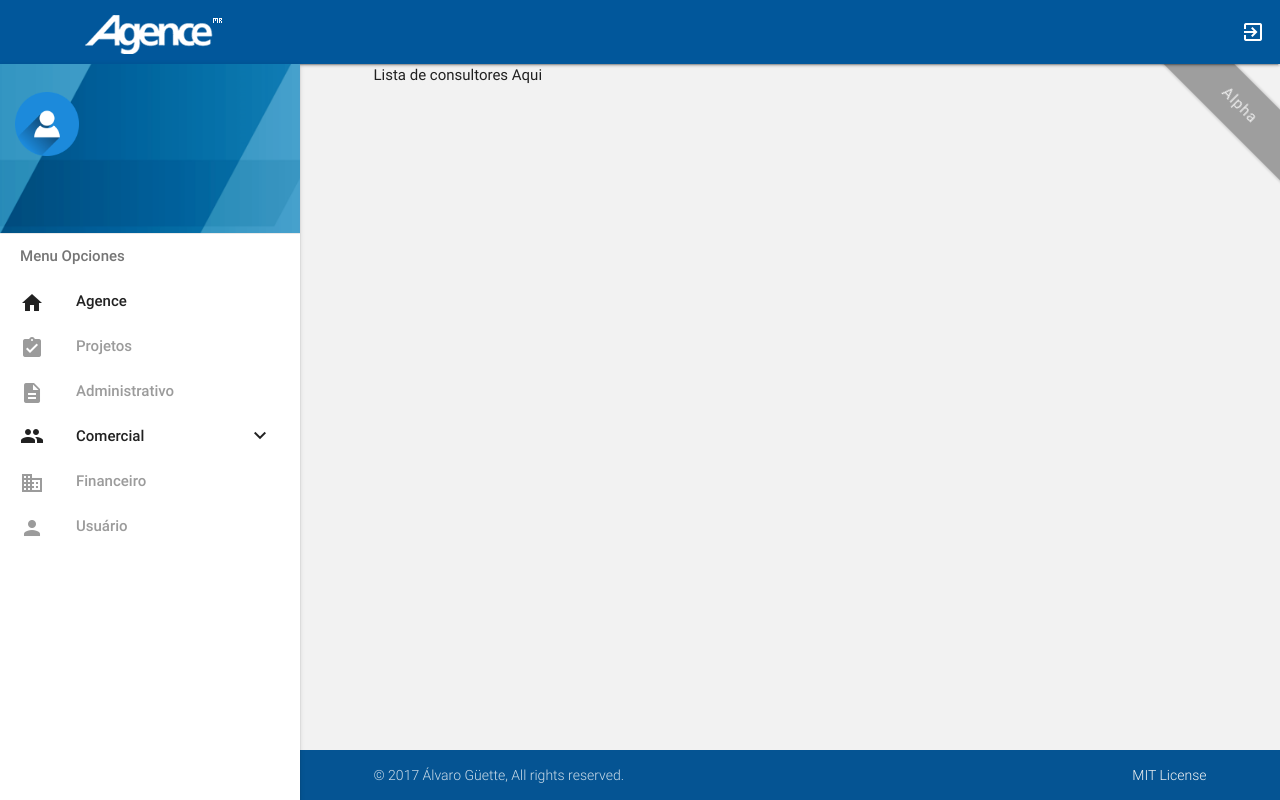
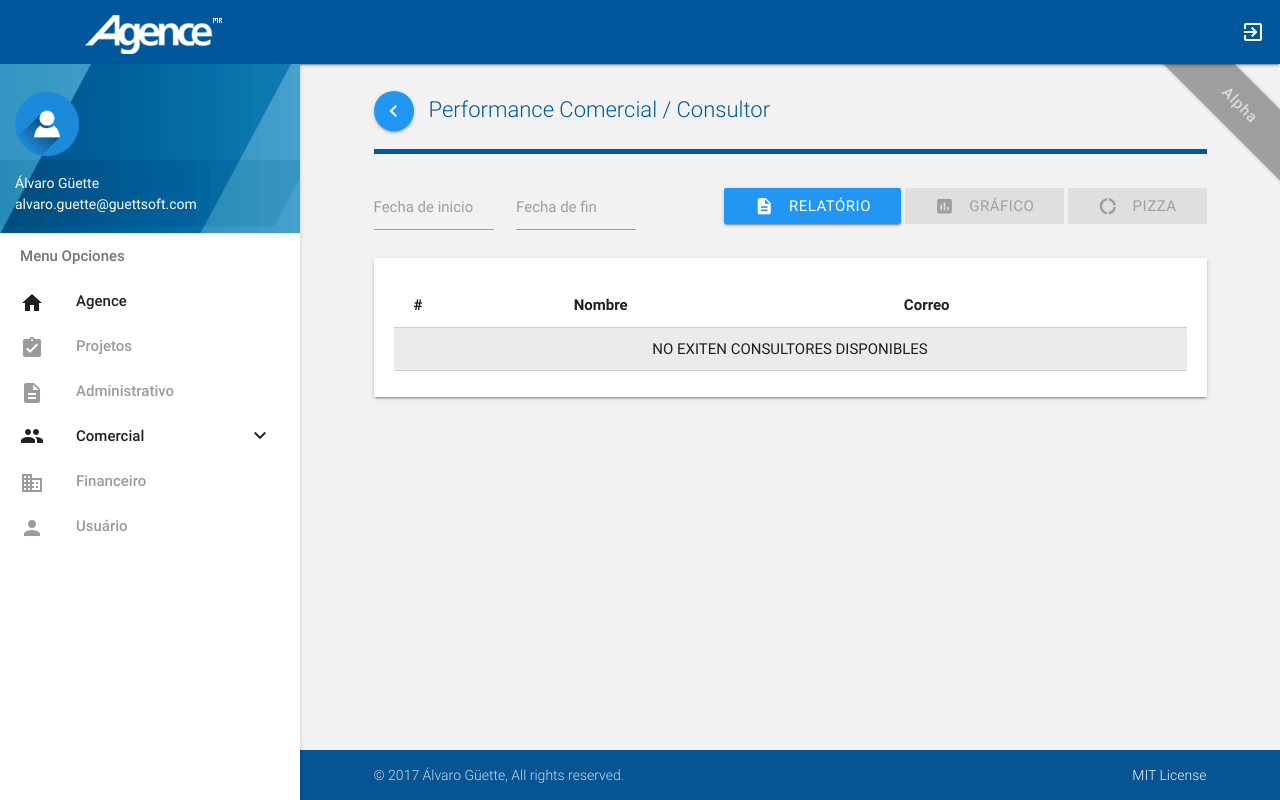
Before and after one commit to alvaroraafael/prototipo-agence, a CodeIgniter app: page /database/comercial/con_desempenho in a window 1280 px wide. Run offline with CodeIgniter, Linux system fonts and the light colour scheme; tables that the repository leaves empty or names only in its code hold one stand-in row (values such as "Sample post"); data that the repository does not hold is empty.

Commit message:
Modificaciones generales para listar a los consultores

```diff
--- a/application/controllers/Comercial.php
+++ b/application/controllers/Comercial.php
@@ -62,6 +62,7 @@ class Comercial extends CI_Controller {
 	{
 		parent::__construct();
 		$this->load->library('layout');
+		$this->load->model('consultores');
 		log_message('info', 'El controlador comercial se ha iniciado');
 	}
 
@@ -92,12 +93,18 @@ class Comercial extends CI_Controller {
 	 * con_desempenho
 	 *
 	 * Esta funcion muestra la lista de consultores y cada una de las
-	 * opciones disponibles para se procesadas
+	 * opciones disponibles para ser procesadas
 	 *
 	 * @return html
 	 */
 	public function con_desempenho(){
-		$html = $this->load->view('comercial/con_desempenho','',true);
+		$data['breadcrumb'] = 'Consultor';
+		$data['author'] = $this->config->item('author');
+		$data['email'] = $this->config->item('email');
+		$data['min_data_emissao'] = $this->consultores->menor_data_emissao();
+		$data['consultores'] = $this->consultores->obtener_consultores();
+
+		$html = $this->load->view('comercial/con_desempenho',$data,true);
 		return $this->layout->response_view($html);
 	}
 
--- a/application/views/comercial/con_desempenho.php
+++ b/application/views/comercial/con_desempenho.php
@@ -1,3 +1,102 @@
 <?php defined('BASEPATH') OR exit('No direct script access allowed'); ?>
 
-<?php echo 'Lista de consultores Aqui'?>
+	<script type="text/javascript">mostrarPrecarga();</script>
+
+	<!-- materialTable -->
+	<link type="text/css" rel="stylesheet" href="<?php echo base_url();?>static/libs/datatable/css/materialTable.min.css" media="screen,projection">
+
+	<!-- comercial -->
+	<link type="text/css" rel="stylesheet" href="<?php echo base_url();?>static/css/comercial/comercial.min.css" media="screen,projection">
+
+	<!-- container-master -->
+	<div id="container-master">
+
+		<!-- top-nav -->
+		<div class="top-nav">
+	  		<a href="<?php echo base_url();?>comercial/" id="btn-back" class="btn-floating waves-effect waves-light blue btn-back-left"><i class="material-icons">chevron_left</i></a>
+			<div class="nav-wrapper"><a class="page-title">Performance Comercial / <?php echo $breadcrumb?></a></div>
+		</div>
+		<!-- fin top-nav -->
+
+		<div class="container-option">
+	        <div class="row">
+	            <div class="input-field col s12 m6 l2 responsive">
+	                <label class="active" for="fecha_inicio">Fecha de inicio</label>
+	                <input id="fecha-inicio" name="fecha_inicio" type="text" class="datepickerInicio pointer">
+	            </div>
+	            <div class="input-field col s12 m6 l2 responsive">
+	                <label class="active" for="fecha_fin">Fecha de fin</label>
+	                <input id="fecha-fin" name="fecha_fin" type="text" class="datepickerFin pointer">
+	            </div>
+	        </div>
+	        <div class="list-option">
+				<a id="btn-relatorio" class="waves-effect waves-light btn blue"><i class="material-icons left">description</i>Relatório</a>
+				<a id="btn-grafico" class="waves-effect waves-light btn blue disabled"><i class="material-icons left">poll</i>Gráfico</a>
+				<a id="btn-pizza" class="waves-effect waves-light btn blue disabled"><i class="material-icons left">donut_large</i>Pizza</a>
+	        </div>
+		</div>
+
+		<div class="material-table z-depth-1"">
+		  <table id="consultores-table" class="display bordered" width="100%" cellspacing="0"  style="display: none;">
+		      <thead>
+		          <tr>
+		              <th class="td-space">#</th>
+		              <th style="display:none;">id</th>
+		              <th>Nombre</th>
+		              <th class="hide-field">Correo</th>
+		          </tr>
+		      </thead>
+		      <tbody>
+		          <?php
+		          if (isset($consultores) && $consultores['status'] == 200)
+		          {
+		              foreach ($consultores['data'] as $clave => $valor)
+		              {
+		                  $numero = $clave+1;
+		                  $email = $valor['no_email'];
+		                  if (empty($email))
+		                  {
+		                      $email = 'No disponible';
+		                  }
+		                  echo'<tr>
+		                          <td class="td-space">'.$numero.'</td>
+		                          <td style="display:none;">'.$valor['co_usuario'].'</td>
+		                          <td>'.$valor['no_usuario'].'</td>
+		                          <td class="hide-field">'.$email.'</td>
+		                      </tr>';
+		              }
+
+		          }else{
+		                echo'<tr><td colspan="3" class="dataTables_empty">No exiten consultores disponibles</td></tr>';
+		          }
+		          ?>
+		      </tbody>
+		  </table>
+		</div>
+
+	</div>
+	<!-- container-master -->
+
+	<!-- container-secondary-->
+	<div id="container-secondary"></div>
+	<!-- container-secondary-->
+
+	<!-- datetable-->
+	<script type="text/javascript" src="<?php echo base_url();?>static/libs/datatable/js/jquery.dataTables.min.js"></script>
+
+	<!-- comercial-->
+	<script type="text/javascript" src="<?php echo base_url();?>static/js/comercial/comercial.js"></script>
+
+	<script type="text/javascript">
+
+		// fecha minima para realizar consultas
+		var min_data_emissao = '<?php echo $min_data_emissao?>';
+
+		$(function(){
+			$(document).ready(function() {
+				ocultarPrecarga();
+				$('#consultores-table').show();
+				consultores.init();
+			});
+		})
+	</script>
--- a/static/js/layout.min.js
+++ b/static/js/layout.min.js
@@ -3,4 +3,4 @@
  * Copyright 2017, Álvaro Güette.
  * Publicado bajo licencia MIT license. (https://raw.githubusercontent.com/alvaroraafael/prototipo-agence/master/LICENSE.md)
  */
-(function($){$(function(){$('.modal').modal();$('.scrollspy').scrollSpy();$('.button-collapse').sideNav({'edge':'left'});$('select').not('.disabled').material_select();var toggleContainersButton=$('#container-toggle-button');toggleContainersButton.click(function(){$('body .browser-window .container, .had-container').each(function(){$(this).toggleClass('had-container');$(this).toggleClass('container');if($(this).hasClass('container')){toggleContainersButton.text("Turn off Containers")} else{toggleContainersButton.text("Turn on Containers")}})});function is_touch_device(){try{document.createEvent("TouchEvent");return!0}catch(e){return!1}} if(is_touch_device()){$('#nav-mobile').css({overflow:'auto'})} function mostrarPrecarga(){$(".preloader-background").fadeIn();$(".progress").show()};function ocultarPrecarga(){$(".preloader-background").fadeOut();$(".progress").hide()}})})(jQuery)
+(function($){$(function(){$('.modal').modal();$('.scrollspy').scrollSpy();$('.button-collapse').sideNav({'edge':'left'});$('select').not('.disabled').material_select();var toggleContainersButton=$('#container-toggle-button');toggleContainersButton.click(function(){$('body .browser-window .container, .had-container').each(function(){$(this).toggleClass('had-container');$(this).toggleClass('container');if($(this).hasClass('container')){toggleContainersButton.text("Turn off Containers")} else{toggleContainersButton.text("Turn on Containers")}})});function is_touch_device(){try{document.createEvent("TouchEvent");return!0}catch(e){return!1}} if(is_touch_device()){$('#nav-mobile').css({overflow:'auto'})}})})(jQuery);function mostrarPrecarga(){$(".preloader-background").fadeIn();$(".progress").show()};function ocultarPrecarga(){$(".preloader-background").fadeOut();$(".progress").hide()}
```
Also changed, not shown: static/js/layout.js (+5 -4 lines).
